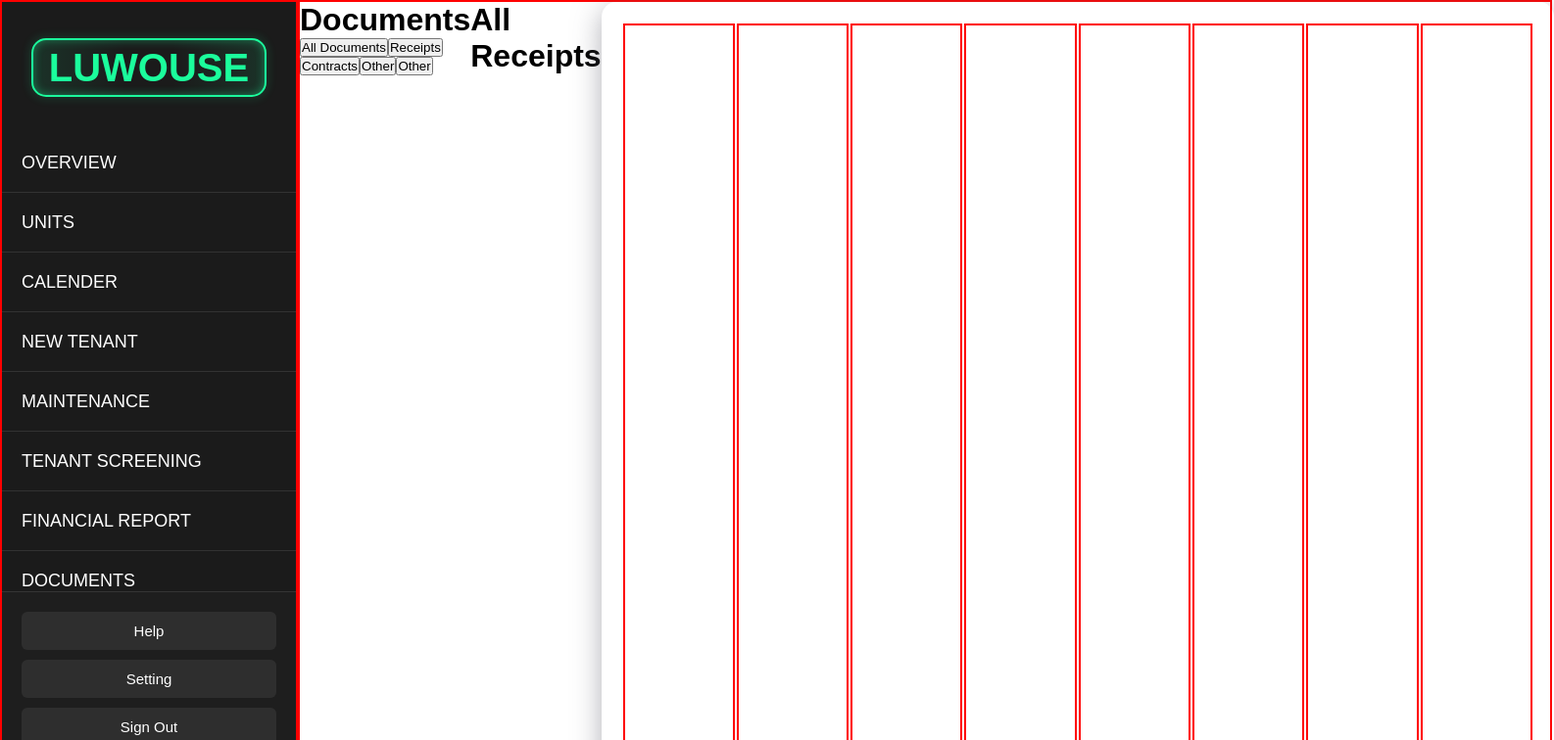
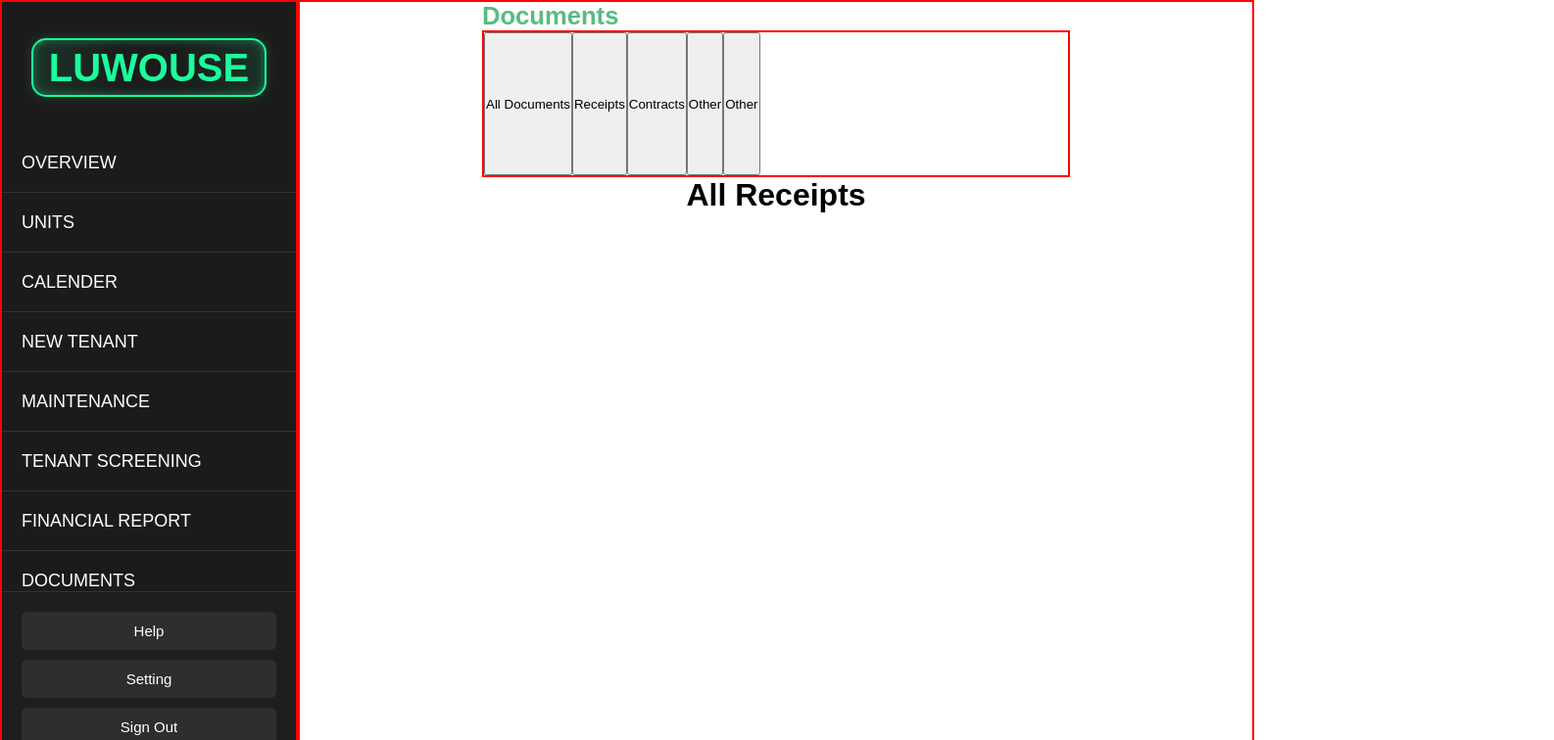
Before and after one commit to Correa95/Property-Management-System, a React (Vite) app in the folder client-side/: page /documents in a window 1280 px wide. Shown: the top 756 px of the page at 98% size, 1586 px wide, since content can reach past the window. Built offline with nearby package versions, Linux system fonts and the light colour scheme.

Commit message:
refactoring the application

```diff
--- a/client-side/src/Components/PageLayouts/Documents.css
+++ b/client-side/src/Components/PageLayouts/Documents.css
@@ -1,5 +1,21 @@
 .documentsContainer {
-  width: 100vw;
-  height: 100vh;
+  /* width: 100vw; */
+  /* height: 100vh; */
   display: flex;
+  flex-direction: column;
+  justify-content: center;
+  align-items: center;
 }
+.title {
+  font-size: 26px;
+}
+.btnNav {
+  width: 600px;
+  height: 150px;
+  display: flex;
+  border: 2px solid red;
+}
+/* .btnNav button {
+  justify-content: space-between;
+
+} */
--- a/client-side/src/Components/PageLayouts/Documents.jsx
+++ b/client-side/src/Components/PageLayouts/Documents.jsx
@@ -4,29 +4,17 @@ function Documents() {
   return (
     <div className="documentsContainer">
       <div className="type">
-        <h1>Documents</h1>
-        <button>All Documents</button>
-        <button>Receipts</button>
-        <button>Contracts</button>
-        <button>Other</button>
-        <button>Other</button>
+        <h1 className="title">Documents</h1>
+        <div className="btnNav">
+          <button>All Documents</button>
+          <button>Receipts</button>
+          <button>Contracts</button>
+          <button>Other</button>
+          <button>Other</button>
+        </div>
       </div>
       <div className="upload"></div>
       <h1>All Receipts</h1>
-      <table>
-        <tbody>
-          <tr>
-            <td>&nbsp;</td>
-            <td>&nbsp;</td>
-            <td>&nbsp;</td>
-            <td>&nbsp;</td>
-            <td>&nbsp;</td>
-            <td>&nbsp;</td>
-            <td>&nbsp;</td>
-            <td>&nbsp;</td>
-          </tr>
-        </tbody>
-      </table>
     </div>
   );
 }
```
